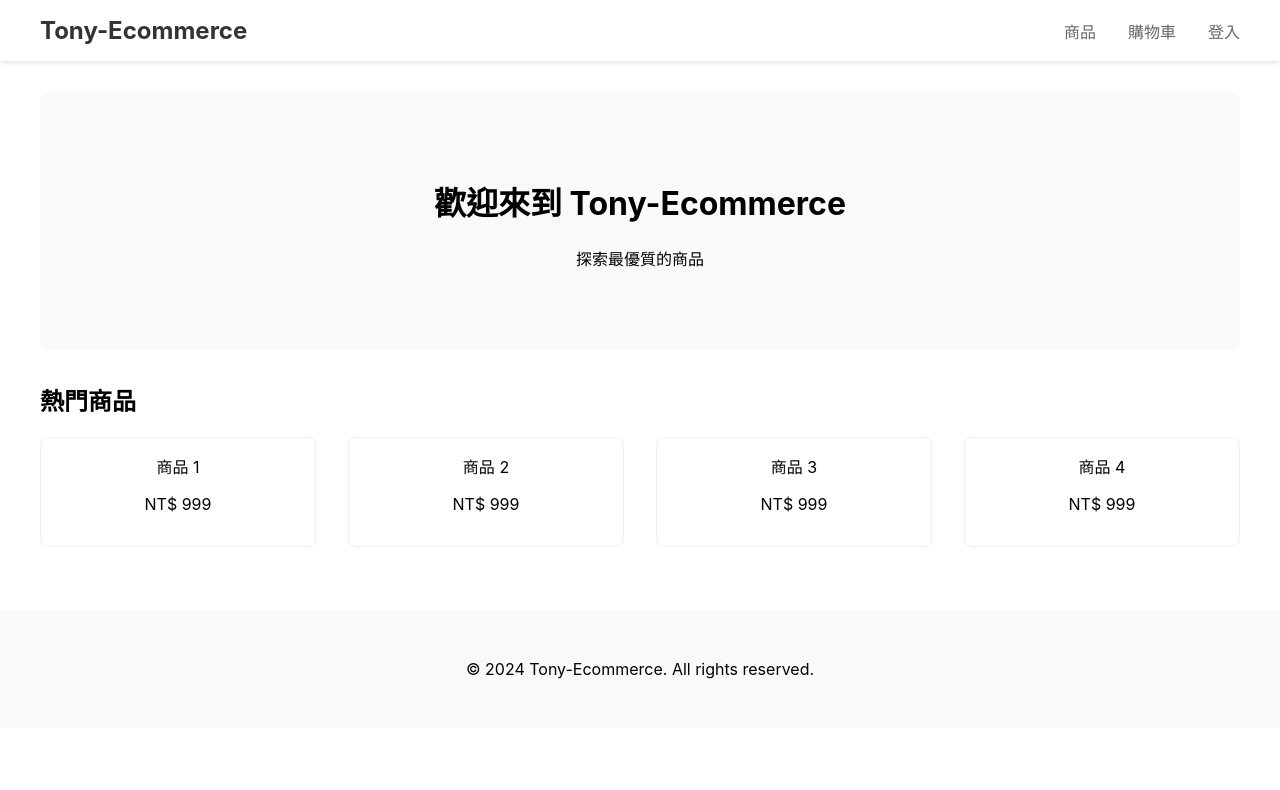
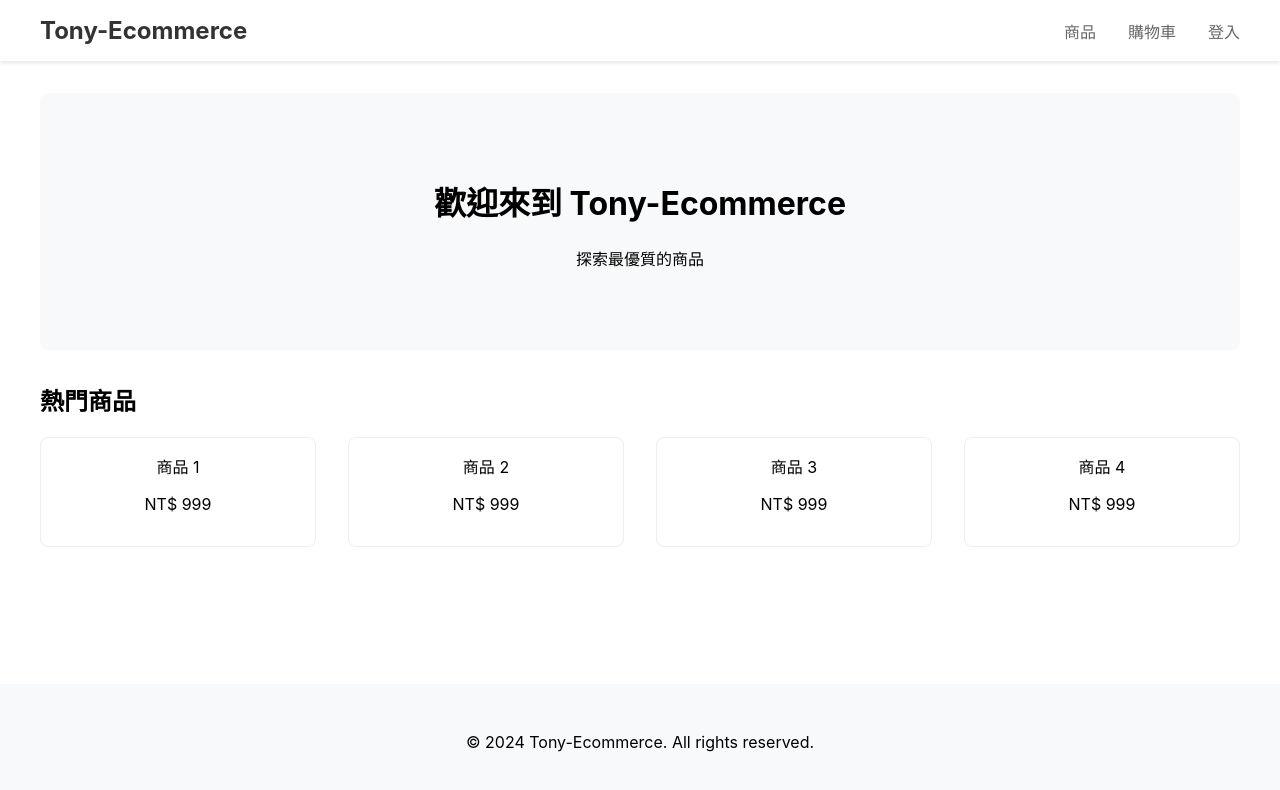
Before and after one commit to Ynot1996/tony-ecommerce, a React (Create React App) app in the folder frontend/: page / in a window 1280 px wide. Shown: the top 790 px of the page. Built offline with nearby package versions, Linux system fonts and the light colour scheme.

Commit message:
feat: 設定 CI/CD 配置

```diff
--- a/frontend/package.json
+++ b/frontend/package.json
@@ -17,7 +17,7 @@
   "scripts": {
     "start": "react-scripts start",
     "build": "react-scripts build",
-    "test": "react-scripts test",
+    "test": "react-scripts test --watchAll=false",
     "eject": "react-scripts eject"
   },
   "eslintConfig": {
--- a/frontend/src/App.jsx
+++ b/frontend/src/App.jsx
@@ -28,7 +28,9 @@
     <ThemeProvider theme={theme}>
       <AuthProvider>
         <Router>
+          <div style={{ minHeight: '100vh', display: 'flex', flexDirection: 'column' }}>
             <Header />
+            <main style={{ flex: 1 }}>
               <Routes>
                 <Route path="/" element={<Home />} />
                 <Route path="/products" element={<ProductList />} />
@@ -38,7 +40,9 @@
                 <Route path="/register" element={<Register />} />
                 <Route path="/profile" element={<UserProfile />} />
               </Routes>
+            </main>
             <Footer />
+          </div>
         </Router>
       </AuthProvider>
     </ThemeProvider>
```
Also changed, not shown: 2 other files (tests, documents, lock files or other folders). Lines whose indentation alone changed are shown as unchanged.
